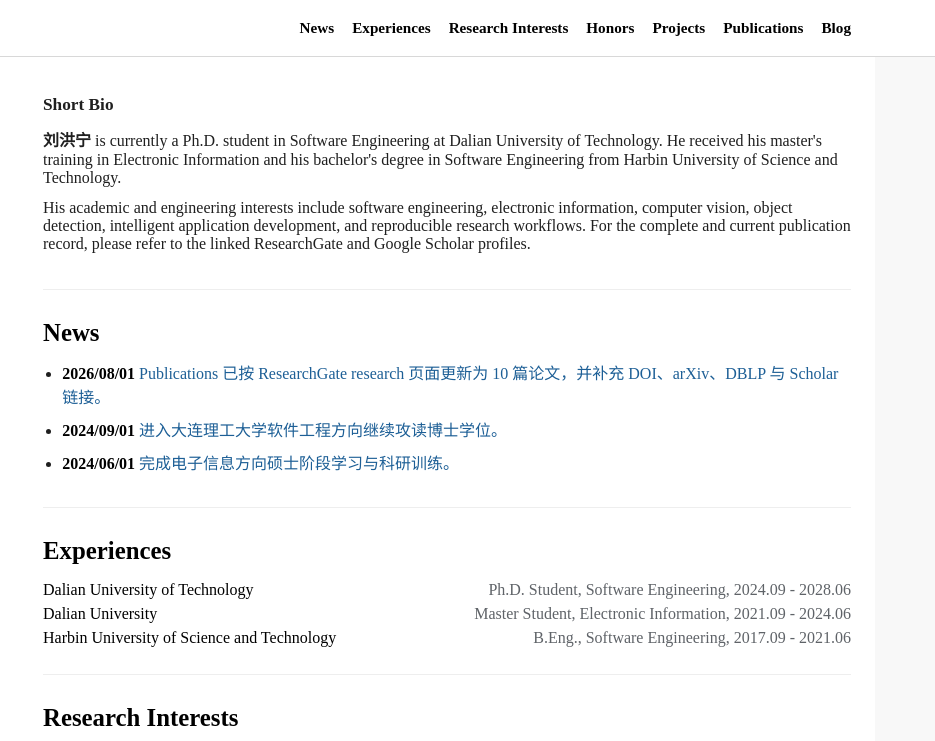
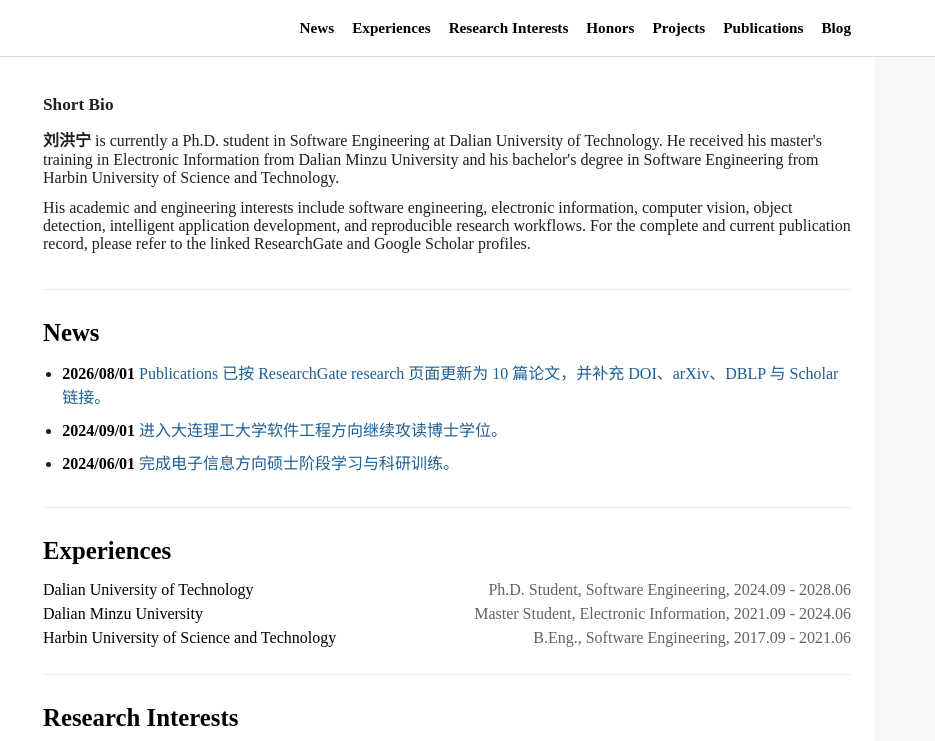
Before and after one commit to liu-h-ning/liu-h-ning.github.io, a plain HTML site: page index.html in a window 1280 px wide. Shown: the top 741 px of the page, 345-1280 px from the left. Drawn offline with Linux system fonts and the light colour scheme.

Commit message:
Correct master's university

```diff
--- a/assets/site-data.js
+++ b/assets/site-data.js
@@ -23,7 +23,7 @@ window.AcademicBlogData = {
       period: "2024.09 - 2028.06"
     },
     {
-      organization: "Dalian University",
+      organization: "Dalian Minzu University",
       role: "Master Student, Electronic Information",
       period: "2021.09 - 2024.06"
     },
--- a/index.html
+++ b/index.html
@@ -63,8 +63,8 @@
           <p class="anchor-label">Short Bio</p>
           <p>
             <strong>刘洪宁</strong> is currently a Ph.D. student in Software Engineering at Dalian University of
-            Technology. He received his master's training in Electronic Information and his bachelor's degree in
-            Software Engineering from Harbin University of Science and Technology.
+            Technology. He received his master's training in Electronic Information from Dalian Minzu University
+            and his bachelor's degree in Software Engineering from Harbin University of Science and Technology.
           </p>
           <p>
             His academic and engineering interests include software engineering, electronic information,
```
